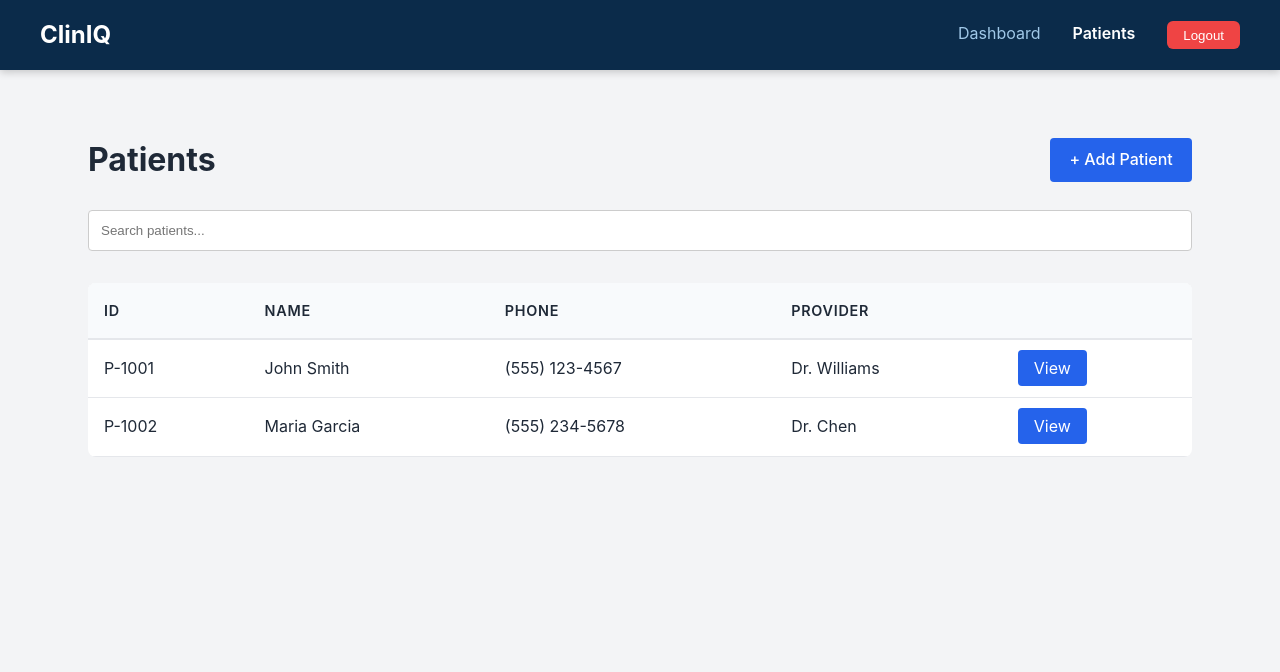
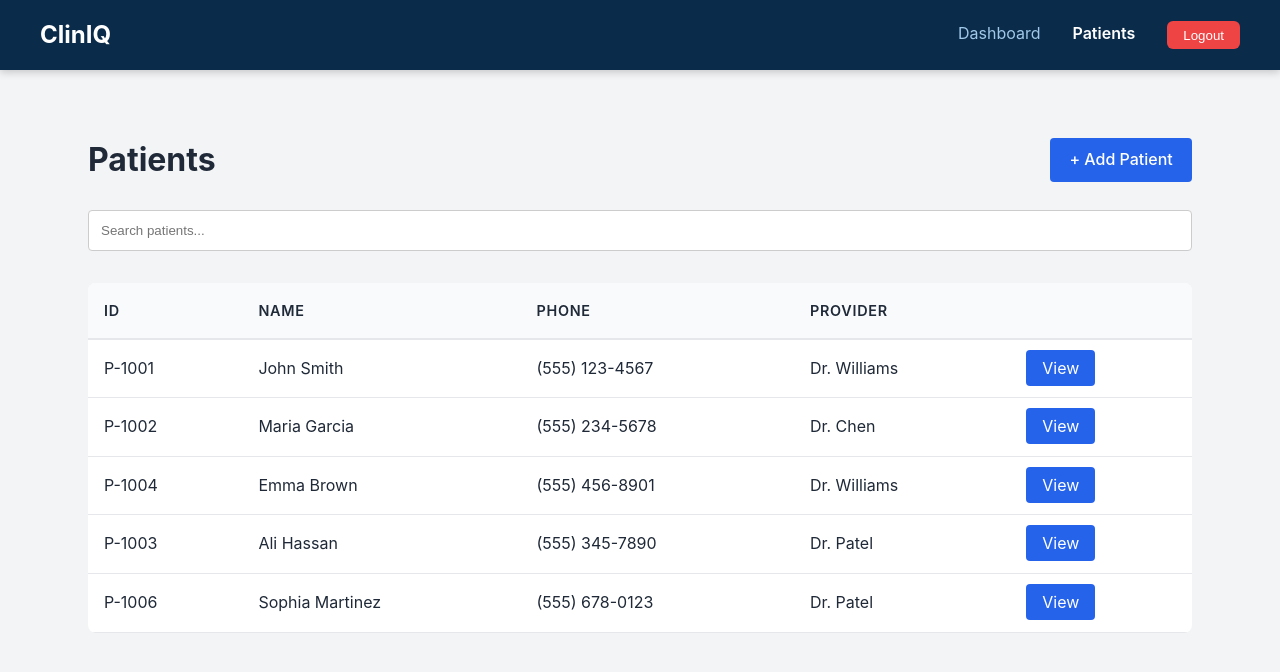
Before and after one commit to nellyuiop/icdms-frontend, a Next.js app: page /patients in a window 1280 px wide. Shown: the top 672 px of the page. Built offline with nearby package versions, Linux system fonts and the light colour scheme.

Commit message:
Added mock data

```diff
--- a/app/patients/page.tsx
+++ b/app/patients/page.tsx
@@ -25,10 +25,48 @@ const mockPatients = [
     lastVisit: "2026-02-12",
     provider: "Dr. Chen",
   },
+   {
+    id: "P-1004",
+    name: "Emma Brown",
+    dob: "1989-09-30",
+    phone: "(555) 456-8901",
+    email: "emma.brown@email.com",
+    address: "321 Pine St",
+    lastVisit: "2026-02-15",
+    provider: "Dr. Williams",
+  },
+   {
+    id: "P-1003",
+    name: "Ali Hassan",
+    dob: "1992-03-08",
+    phone: "(555) 345-7890",
+    email: "ali.hassan@email.com",
+    address: "789 Cedar Rd",
+    lastVisit: "2026-02-14",
+    provider: "Dr. Patel",
+  },
+{
+  id: "P-1006",
+  name: "Sophia Martinez",
+  dob: "1995-05-22",
+  phone: "(555) 678-0123",
+  email: "sophia.martinez@email.com",
+  address: "987 Maple Ave, Seattle, USA",
+  lastVisit: "2026-02-20",
+  provider: "Dr. Patel",
+
+
+},
 ];
 
 export default function PatientsPage() {
   const [search, setSearch] = useState("");
+const [open, setOpen] = useState(false);
+
+const [name, setName] = useState("");
+const [dob, setDob] = useState("");
+const [phone, setPhone] = useState("");
+const [email, setEmail] = useState("");
 
   const filteredPatients = mockPatients.filter(
     (p) =>
```
Also changed, not shown: app/patients/[id]/page.tsx (+24 -4 lines).
